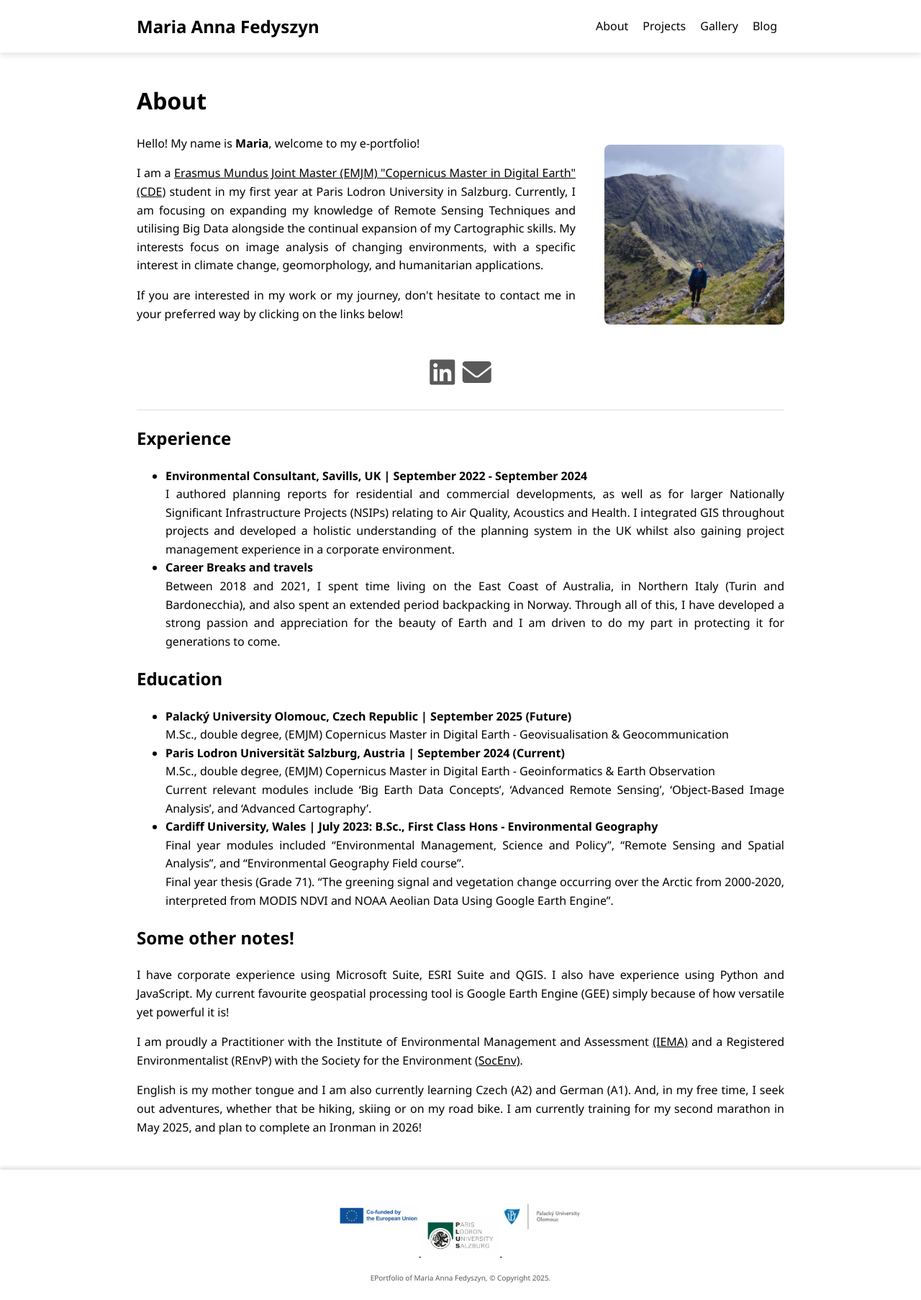
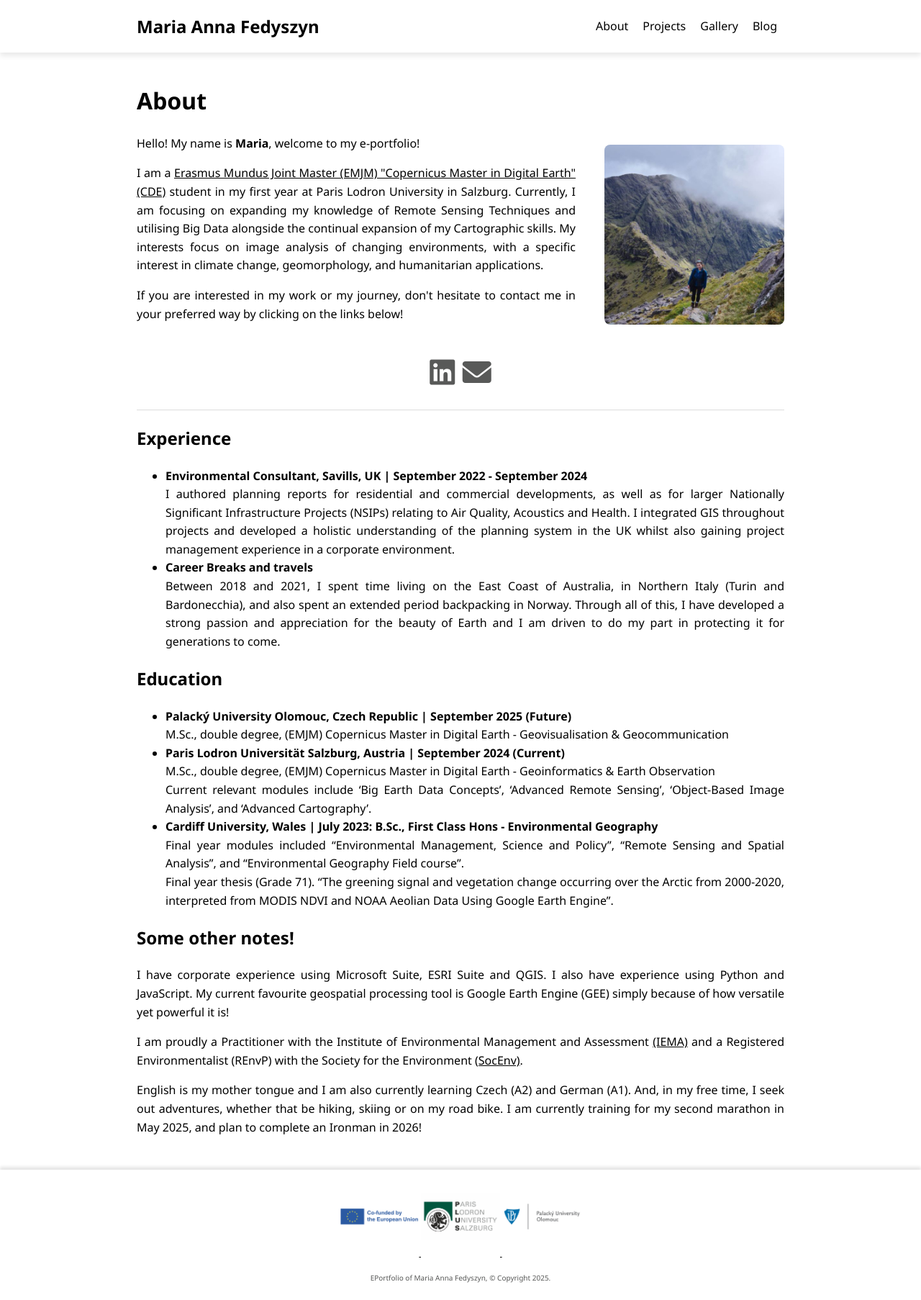
Before and after one commit to maria-anna-gis/maria-anna-gis.github.io, a Jekyll site: the page built from index.md, in a window 1280 px wide. Shown: the whole page at 72% size. Built offline with Jekyll 4.4.1, drawn with Linux system fonts in a browser that asks for light colours.

Commit message:
Update default.html

```diff
--- a/_layouts/default.html
+++ b/_layouts/default.html
@@ -41,10 +41,10 @@
     <footer>
     <div class="cde_logos">
     <p><a href="https://master-cde.eu/" target="_blank">
-         <img src="/assets/about/eu_pos.jpg" alt="Co-funded by the European Union" class="cde-logos" />
+         <img src="/assets/about/eu_pos.png" alt="Co-funded by the European Union" class="cde-logos" />
     </a>
     <a href="https://plus.ac.at" target="_blank">
-        <img src="/assets/about/plus.jpg" alt="Paris Lodron University Logo" class="cde-logos" />
+        <img src="/assets/about/plus.png" alt="Paris Lodron University Logo" class="cde-logos" />
     </a>
     <a href="https://www.upol.cz/en/" target="_blank">
         <img src="/assets/about/upol.png" alt="Palacky University Logo" class="cde-logos" />
```
